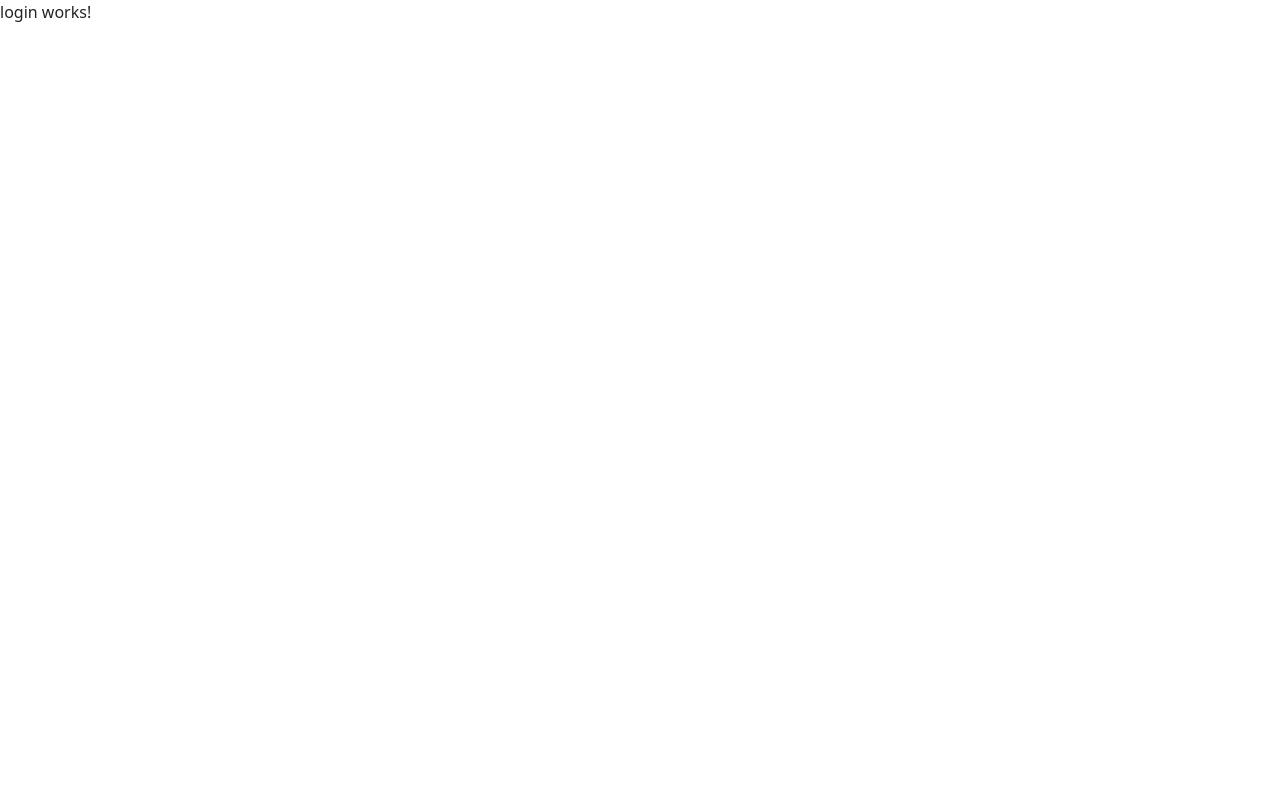
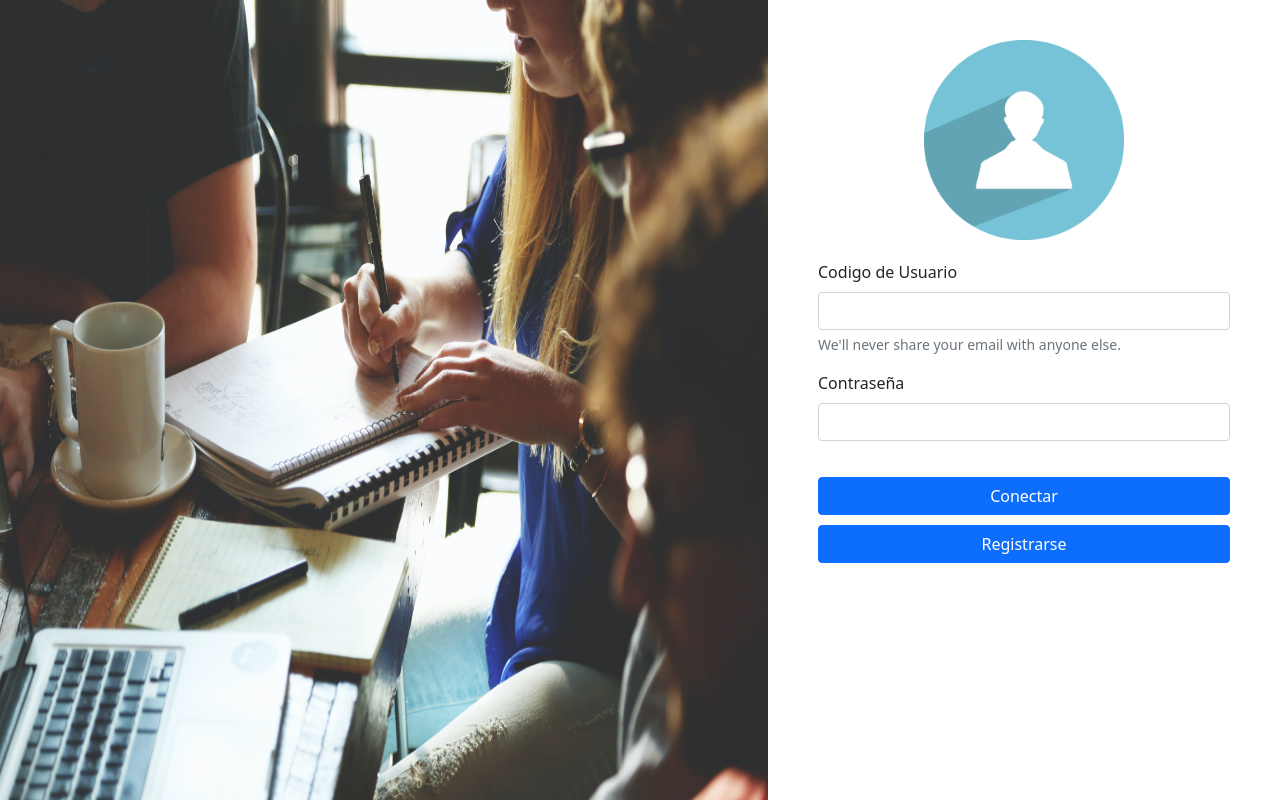
Before and after one commit to Brejcha13320/Angular_LoginFirebase, an Angular app: page /login in a window 1280 px wide. Built offline with nearby package versions, Linux system fonts and the light colour scheme.

Commit message:
terminada la interfaz del login

```diff
--- a/src/app/pages/login/login.component.css
+++ b/src/app/pages/login/login.component.css
@@ -0,0 +1,34 @@
+.d-flex {
+    height: 100%;
+}
+
+.first-flex {
+    width: 60%;
+}
+
+.img-first-flex {
+    width: 100%;
+    height: 100%;
+}
+
+.img-second-flex {
+    width: 200px;
+    padding-bottom: 20px;
+}
+
+.center-img-second-flex {
+    text-align: center;
+}
+
+.second-flex {
+    width: 40%;
+}
+
+button {
+    width: 100%;
+    margin-bottom: 10px;
+}
+
+.container {
+    padding: 40px 50px 50px 50px;
+}
--- a/src/app/pages/login/login.component.html
+++ b/src/app/pages/login/login.component.html
@@ -1 +1,27 @@
-<p>login works!</p>
+<div class="d-flex">
+    <div class="first-flex" >
+        <img class="img-first-flex" src="assets/img/estudiando.jpg" alt="Estudiando">
+    </div>
+    <div class="second-flex">
+        <div class="container">
+            <div class="center-img-second-flex">
+                <img class="img-second-flex" src="assets/img/login.png" alt="login">
+            </div>
+            <form>
+                <div class="mb-3">
+                  <label for="exampleInputEmail1" class="form-label">Codigo de Usuario</label>
+                  <input type="email" class="form-control">
+                  <div id="emailHelp" class="form-text">We'll never share your email with anyone else.</div>
+                </div>
+
+                <div class="mb-3" [ngStyle]="{'padding-bottom':'20px'}" >
+                  <label class="form-label">Contraseña</label>
+                  <input type="password" class="form-control">
+                </div>
+
+                <button type="submit" class="btn btn-primary">Conectar</button>
+                <button type="submit" class="btn btn-primary" [routerLink]="['/registro']" >Registrarse</button>
+            </form>
+        </div>
+    </div>
+</div>
--- a/src/styles.css
+++ b/src/styles.css
@@ -1 +1,5 @@
 /* You can add global styles to this file, and also import other style files */
+html, body {
+    height: 100%;
+    margin: 0;
+}
```
Also changed, not shown: src/app/app.component.html (line endings or trailing spaces), src/assets/img/estudiando.jpg (added), src/assets/img/login.png (added).
